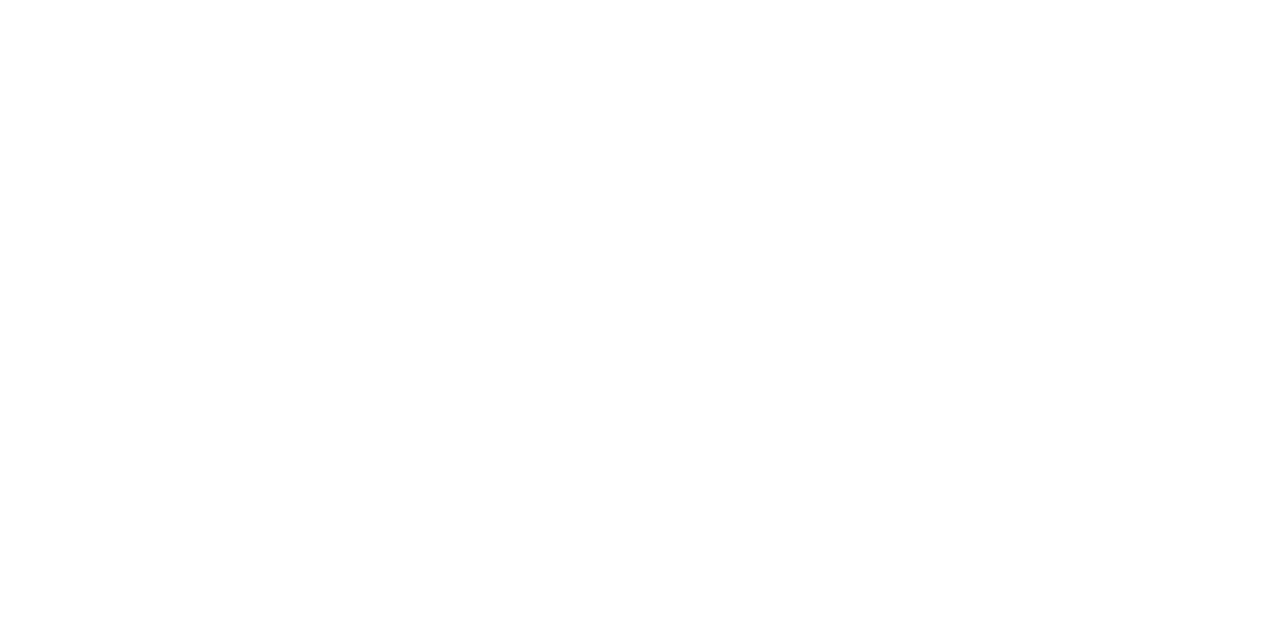
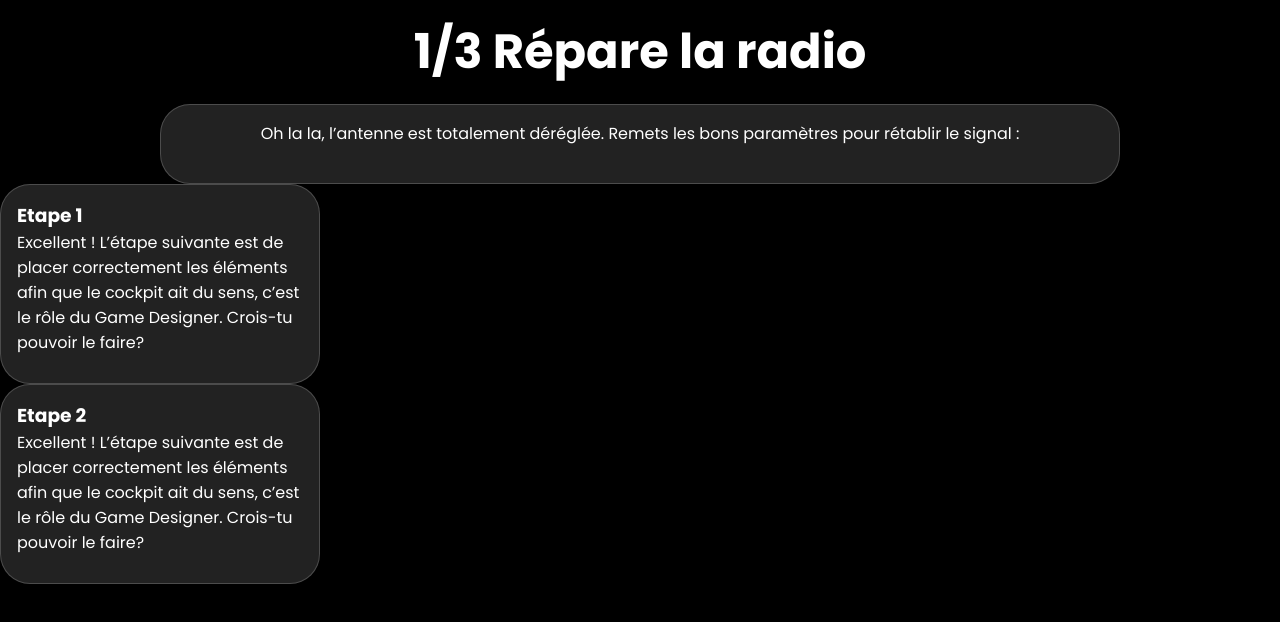
Before and after one commit to seinokoula/InterAxe_IIM, a plain HTML site: page mission-cdeb.html in a window 1280 px wide. Drawn offline with Linux system fonts and the light colour scheme.

Commit message:
:construction: WIP of cdeb game

```diff
--- a/mission-cdeb.html
+++ b/mission-cdeb.html
@@ -4,9 +4,40 @@
     <meta charset="UTF-8">
     <meta http-equiv="X-UA-Compatible" content="IE=edge">
     <meta name="viewport" content="width=device-width, initial-scale=1.0">
+    <link rel="stylesheet" href="mission-cdeb.css">
     <title>Document</title>
 </head>
 <body>
+    <h1 class="title">
+        1/3 Répare la radio
+    </h1>
+    <div class="card">
+        <div class="card-body">
+            <p>
+                Oh la la, l’antenne est totalement déréglée. Remets les bons paramètres pour rétablir le signal :
+            </p>
+        </div>
+    </div>
+
+<!-- make two card wiht content inside -->
+    <div class="select">
+        <div class="select-content">
+            <div class="text">
+                <h3>Etape 1</h3>
+                <p>Excellent ! L’étape suivante est de placer correctement les éléments afin que le cockpit ait du sens, c’est le rôle du Game Designer.
+                    Crois-tu pouvoir le faire?</p>
+            </div>
+        </div>
+    </div>
+    <div class="select">
+        <div class="select-content">
+            <div class="text">
+                <h3>Etape 2</h3>
+                <p>Excellent ! L’étape suivante est de placer correctement les éléments afin que le cockpit ait du sens, c’est le rôle du Game Designer.
+                    Crois-tu pouvoir le faire?</p>
+            </div>
+        </div>
+    </div>
 
 </body>
 </html>
--- /dev/null
+++ b/mission-cdeb.scss
@@ -0,0 +1,65 @@
+@import url('https://fonts.googleapis.com/css2?family=Poppins:ital,wght@0,100;0,200;0,300;0,400;0,500;0,600;0,700;0,800;0,900;1,100;1,200;1,300;1,400;1,500;1,600;1,700;1,800;1,900&display=swap');
+
+* {
+    outline: none;
+    border: none;
+    padding: 0;
+    margin: 0;
+    box-sizing: border-box;
+}
+
+p,
+h1,
+h2,
+h3,
+h4,
+span,
+a {
+    font-family: 'Poppins', sans-serif;
+    color: #fff;
+}
+
+body {
+    background-color: #000;
+}
+
+.title {
+    font-size: 3rem;
+    font-weight: 700;
+    margin-top: 1rem;
+    text-align: center;
+}
+
+.card {
+    display: flex;
+    flex-direction: column;
+    margin-left: auto;
+    margin-right: auto;
+    text-align: center;
+    padding: 1rem;
+    width: 75%;
+    margin-top: 1rem;
+    height: 10vh;
+    min-width: 50vw;
+    color: #fff;
+    background-color: #222;
+    border: 1px solid rgba(255, 255, 255, 0.19);
+    border-radius: 30px;
+}
+
+.select{
+    display: flex;
+    justify-content: space-between;
+    width: 100%;
+    height: 100%;
+}
+
+.select-content{
+    background-color: #222;
+    border-radius: 30px;
+    border: 1px solid rgba(255, 255, 255, 0.19);
+    height: 25vh;
+    width: 25vw;
+    text-align: left;
+    padding: 1rem;
+}
```
Also changed, not shown: context-cdeb.html (+4 -7 lines), mission-cdeb.css (added), 1 other file.
